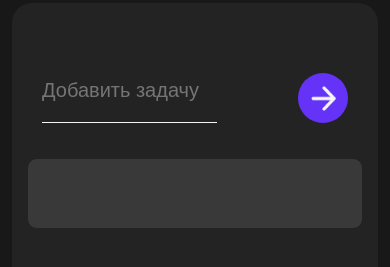
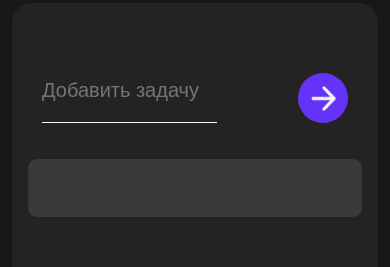
Before and after one commit to annaborisenkoit/todo, a plain HTML site: page index.html in a window 390 px wide. Both pictures are taken after a click on the button 323 px from the left and 247 px from the top of the page. Shown: the part 149-416 px from the top of the page. Drawn offline with nearby package versions, Linux system fonts and the light colour scheme.

Commit message:
медиа на li

```diff
--- a/main.css
+++ b/main.css
@@ -173,7 +173,7 @@
     padding: 35px 15px;
   }
 
-  .task {
+  li {
     width: 100%;
     padding: 0px;
     min-height: 60px;
```
